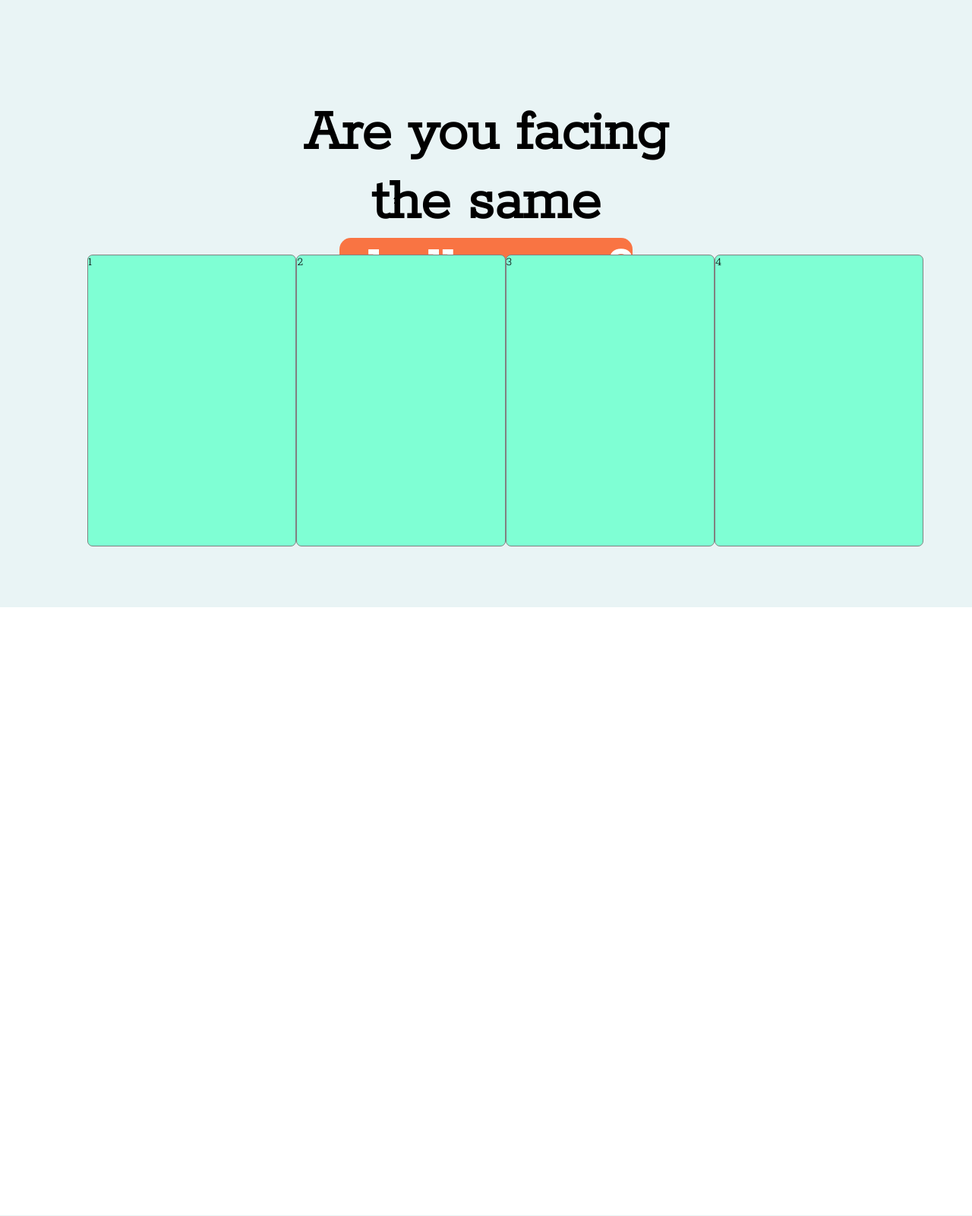
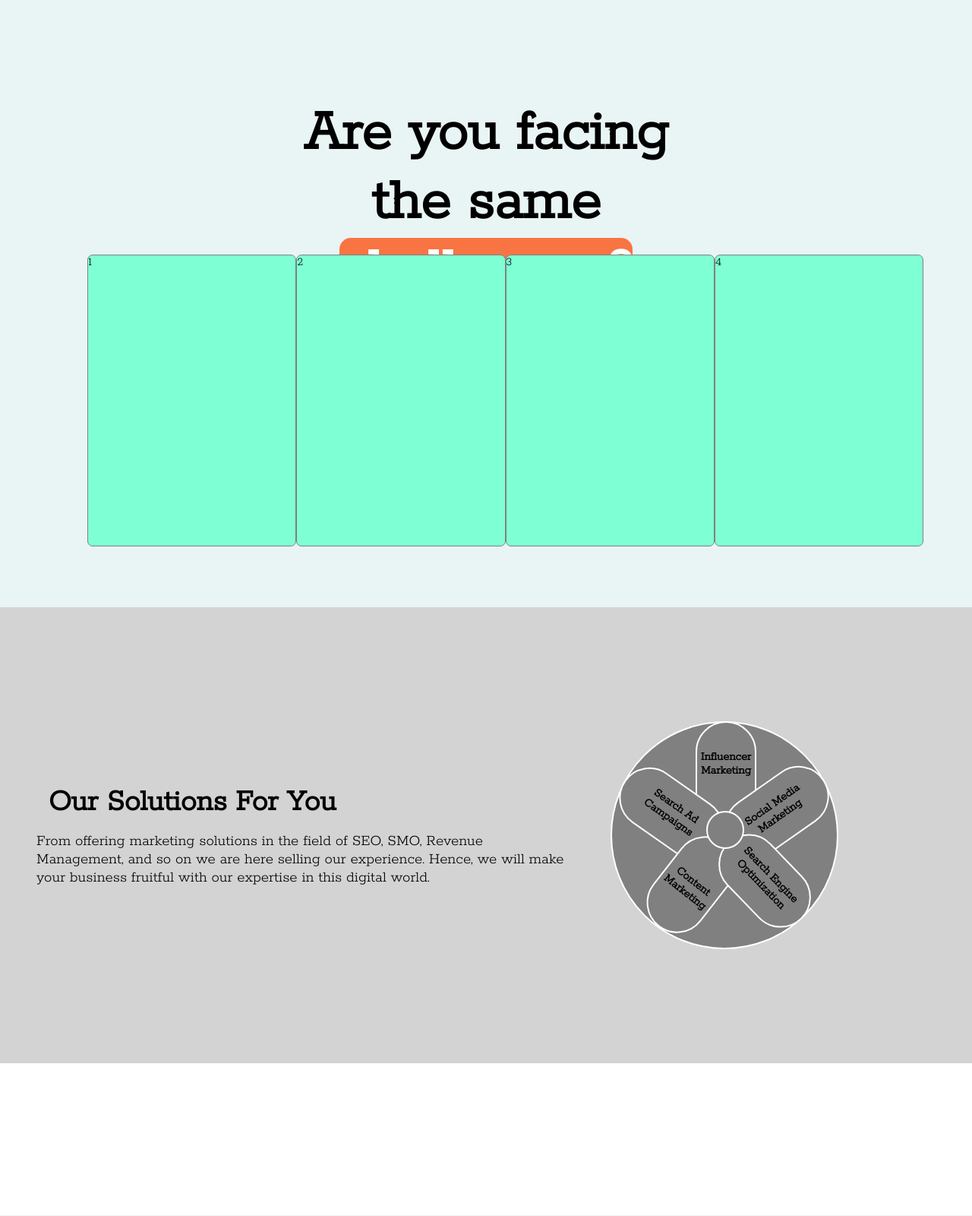
Before and after one commit to navneetthakor/dma, a PHP site: page /html/index.html in a window 1280 px wide. Shown: the part 801-2401 px from the top of the page at 76% size. Run offline with PHP 8.4, Linux system fonts and the light colour scheme.

Commit message:
section3 whole

```diff
--- a/css/index.css
+++ b/css/index.css
@@ -335,4 +335,144 @@ textarea{
    transition:all 1s ease-out;
 }
 
+/*section -3 css : */
+
+#s3{
+    width: 100vw;
+    height: 75vh;
+    background-color: lightgray;
+    display: flex;
+}
+.textarea{
+    width: 55vw;
+    margin: auto;
+    font-size: 1.3rem;
+}
+.wheel{
+    height: 300px;
+    width: 300px;
+    border-radius: 150px;
+    font-weight: bold;
+    float: right;
+    background-color: grey;
+    border: 2px solid white;
+}
+.im, .smm, .cm, .seo, .sac{
+    display: none;
+}
+.chakra{
+    width: 30vw;
+    padding-right: 10vw;
+    margin: auto;
+}
+#sac{
+    position: relative;
+    left: 3px;
+    top: 79px;
+    text-align: center;
+    z-index: 2;
+    transform: rotate(35deg);
+    width: 150px;
+    height: 80px;
+    /* padding-top: 20px; */
+    border-radius: 200px;
+    background-color: grey;
+    border: 2px solid white;
+}
+#sac:hover{
+    background-color: blue;
+    color: white;
+}
+#smm{
+    position: relative;
+    top: -143px;
+    left: 142px;
+    width: 150px;
+    height: 80px;
+    text-align: center;
+    transform: rotate(325deg);
+    z-index: 5;
+    border-radius: 200px;
+    background-color: grey;
+    border: 2px solid white;
+}
+#smm:hover{
+    background-color: red;
+    color: white;
+}
+#im{
+    position: relative;
+    top: -82px;
+    text-align: center;
+    border-radius: 200px;
+    left:110px;
+    width: 80px;
+    height: 140px;
+    /* transform: rotate(45deg); */
+    background-color: grey;
+    border: 2px solid white;
+    z-index: 1;
+}
+#im:hover{
+    background-color: purple;
+    color:white;
+}
+#cm{
+    position: relative;
+    top: -157px;
+    text-align: center;
+    width: 80px;
+    border-radius: 200px;
+    height: 140px;
+    /* padding-top: 20px; */
+    left:64px;
+    transform: rotate(38deg);
+    z-index: 3;
+    background-color: grey;
+    border: 2px solid white;
+}
+#cm:hover{
+    background-color: green;
+    color: white;
+}
+#seo{
+    position: relative;
+    top:-272px;
+    border-radius: 200px;
+    left:131px;
+    width: 140px;
+    height: 80px;
+    z-index: 5;
+    text-align: center;
+    transform: rotate(46deg);
+    background-color: grey;
+    border: 2px solid white;
+
+}
+#seo:hover{
+    background-color: teal;
+    color: white;
+}
+#innerwheel{
+    position: relative;
+    top: -404px;
+    left: 124px;
+    z-index: 7;
+    width: 50px;
+    height:50px;
+    border-radius: 200px;
+    background-color: grey;
+    border: 2px solid white;
+}
+.temp h2{
+    font-size: 2.6rem;
+    margin: 2vh;
+}
+.temp p{
+    margin-bottom: 2vh;
+}
+.p{
+    margin-bottom: 2vh;
+}
+
 /* utility classes  */
--- a/html/index.html
+++ b/html/index.html
@@ -73,7 +73,41 @@
 
         <!-- section 3 starts here  -->
         <section id="sec3">
-
+            <div class="sec3" id="s3">
+                <div class="textarea">
+                    <div class="temp">
+                        <h2>Our Solutions For You</h2>
+                        <p>From offering marketing solutions in the field of SEO, SMO, Revenue Management, and so on we
+                            are here selling our experience. Hence, we will make your business fruitful with our
+                            expertise in this digital world.</p>
+                    </div>
+                    <div class="sac p">
+                        <p>We design and run ad campaigns brands which increases your awareness and leads.</p>
+                    </div>
+                    <div class="im p">
+                        <p>Promote your product/service by the best-in-class influencers having perfect fan base</p>
+                    </div>
+                    <div class="smm p">
+                        <p>Finding potential audience on various platforms for the growth of company.</p>
+                    </div>
+                    <div class="cm p">
+                        <p>Get featured in top blogs and websites to boost up your marketing.</p>
+                    </div>
+                    <div class="seo p">
+                        <p>Our dedicated team optimizes your website to get ranked above your competitors.</p>
+                    </div>
+                </div>
+                <div class="chakra">
+                    <div class="wheel">
+                        <p class="pi" id="sac"><br>Search Ad<br>Campaigns</p>
+                        <p class="pi" id="im"><br><br>Influencer Marketing</p>
+                        <p class="pi" id="smm"><br>Social Media Marketing</p>
+                        <p class="pi" id="cm"><br><br><br>Content Marketing</p>
+                        <p class="pi" id="seo"><br>Search Engine Optimization</p>
+                        <p class="pi" id="innerwheel"></p>
+                    </div>
+                </div>
+            </div>
         </section>
 
         <!-- section 4 startes here  -->
@@ -120,6 +154,9 @@
             </div>
         </section>
     </main>
+
+    <!--All javascript files to be inserted at the end of the body-->>
+    <script src="/js/script.js"></script>
 </body>
 
 </html>
--- /dev/null
+++ b/js/script.js
@@ -0,0 +1,22 @@
+        const fid=document.querySelectorAll('p');
+        fid.forEach(p=>{
+            p.addEventListener('mouseover', function(changeContent){
+                var id = changeContent.target.id; //target returns the element where event occured. and thus, target.id will give us id of element where event occured.
+                const a = document.getElementsByClassName(id);
+                if(a){
+                    a[0].style.display='block';
+                }
+
+                const source= document.getElementById(id);
+                source.addEventListener('mouseover', function() {
+                // Get the computed style of the hovered element
+                const style = window.getComputedStyle(source);
+
+                // Get the text color value from the computed style
+                const b = style.getPropertyValue('background-color');
+                console.log(b);
+                a[0].style.color=b;
+                });
+
+            });
+        });
```
